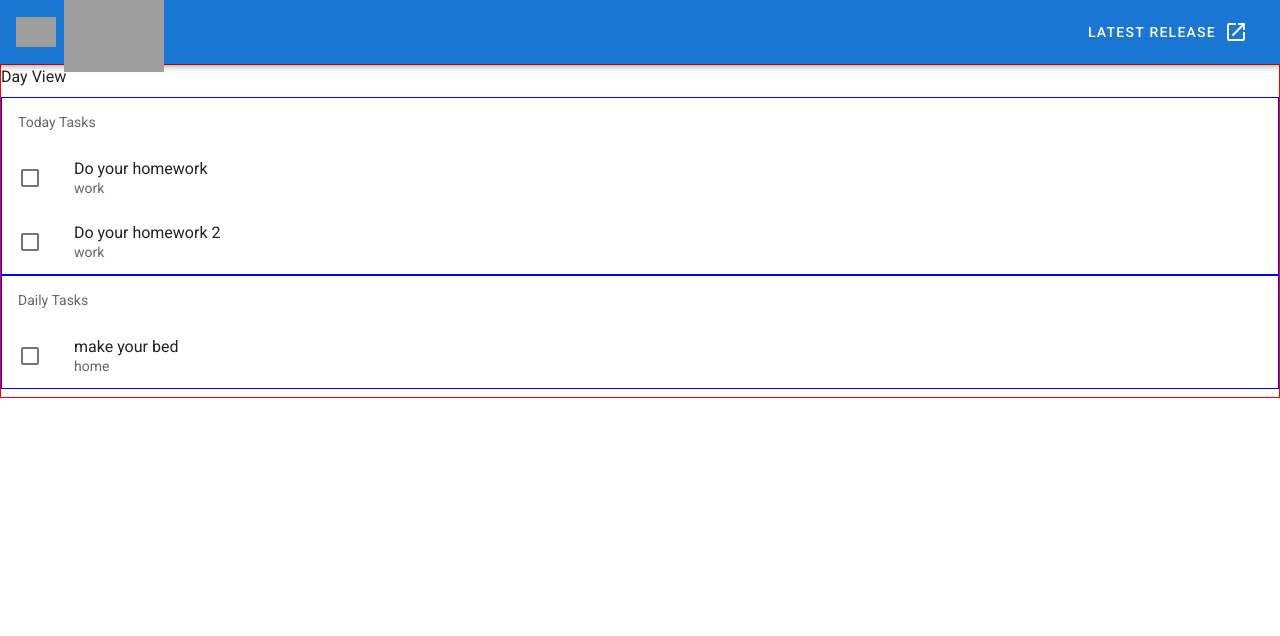
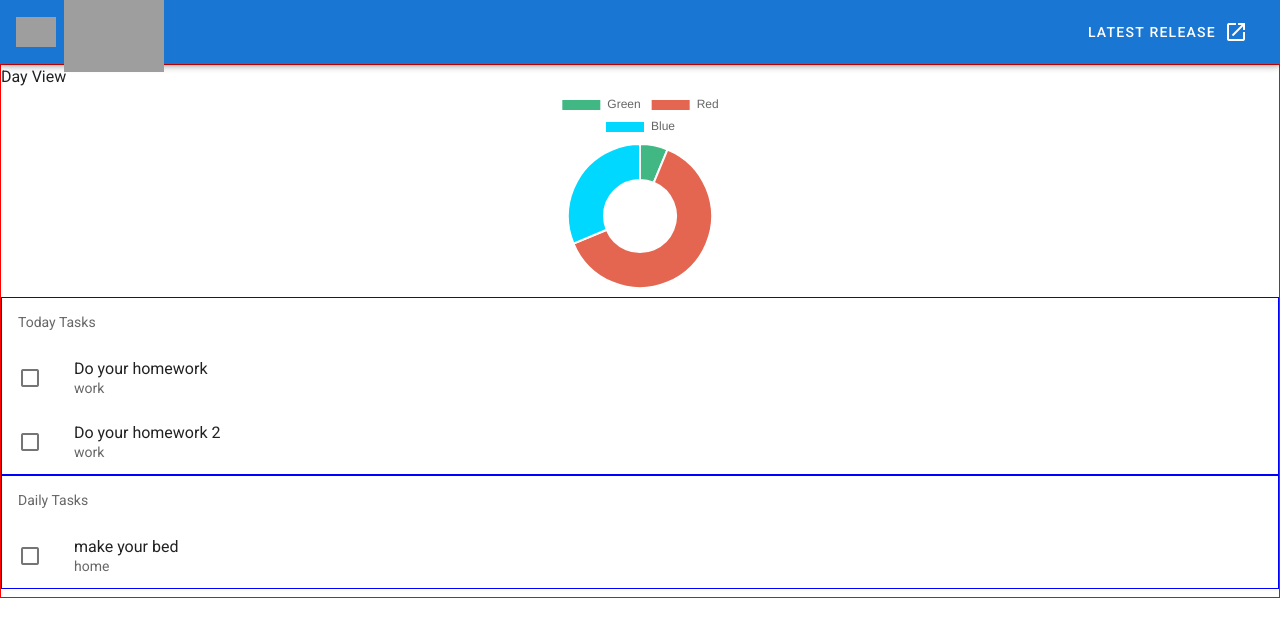
Before and after one commit to ErikTech/Progressor-App, a Vue app: page / in a window 1280 px wide. Shown: the top 636 px of the page. Built offline with nearby package versions, Linux system fonts and the light colour scheme; grey boxes are pictures that could not be loaded.

Commit message:
added chartjs, vue-chart lib, and added a static chart

```diff
--- a/package.json
+++ b/package.json
@@ -10,8 +10,10 @@
     "lint": "vue-cli-service lint"
   },
   "dependencies": {
+    "chart.js": "^2.9.4",
     "core-js": "^3.6.5",
     "vue": "^2.6.11",
+    "vue-chartjs": "^3.5.1",
     "vue-router": "^3.2.0",
     "vuetify": "^2.4.0",
     "vuex": "^3.4.0"
--- a/src/components/TodayView/DayView.vue
+++ b/src/components/TodayView/DayView.vue
@@ -1,15 +1,17 @@
 <template>
   <div class="dayview">
     Day View
+    <chart-container></chart-container>
     <task-list></task-list>
   </div>
 </template>
 
 <script>
+import ChartContainer from '../chartContainer.vue';
 import TaskList from "./TaskList.vue";
 
 export default {
-  components: { TaskList },
+  components: { TaskList, ChartContainer },
   name: "DayView"
 };
 </script>
--- /dev/null
+++ b/src/components/chart.vue
@@ -0,0 +1,17 @@
+<script>
+import { Doughnut } from "vue-chartjs";
+export default {
+  extends: Doughnut,
+  props: ["data", "options"],
+  mounted() {
+    // this.chartData is created in the mixin.
+    // If you want to pass options please create a local options object
+    this.renderChart(this.data, {
+      borderWidth: "10px",
+      hoverBackgroundColor: "red",
+      hoverBorderWidth: "10px"
+    });
+  }
+};
+
+</script>
--- /dev/null
+++ b/src/components/chartContainer.vue
@@ -0,0 +1,51 @@
+<template>
+  <div class="chart-container">
+    <pie-chart :data="chartData" :options="chartOptions"></pie-chart>
+  </div>
+</template>
+
+<script>
+import PieChart from "./chart.vue";
+
+export default {
+  name: 'PieChartContainer',
+   components: {
+    PieChart
+  },
+  data: () => ({
+    loaded: false,
+     chartOptions: {
+        hoverBorderWidth: 20
+      },
+      chartData: {
+        hoverBackgroundColor: "red",
+        hoverBorderWidth: 10,
+        labels: ["Green", "Red", "Blue"],
+        datasets: [
+          {
+            label: "Data One",
+            backgroundColor: ["#41B883", "#E46651", "#00D8FF"],
+            data: [1, 10, 5]
+          }
+        ]
+      }
+  }),
+  async mounted () {
+    this.loaded = false
+    try {
+    //   const { userlist } = await fetch('/api/userlist')
+    //   this.chartdata = userlist
+      this.loaded = true
+    } catch (e) {
+      console.error(e)
+    }
+  }
+}
+</script>
+<style lang="stylus">
+.chart-container {
+    // max-height: 100px
+    margin: 0 auto;
+    width: 200px;
+}
+</style>
```
Also changed, not shown: 1 other file (tests, documents, lock files or other folders).
